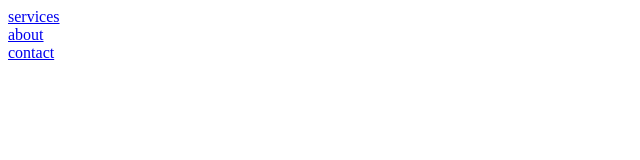
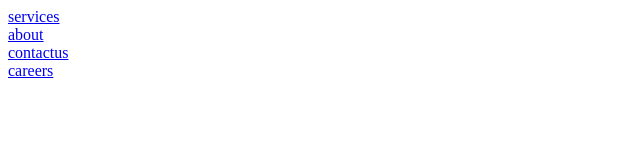
Before and after one commit to pnareshyada/monolithik, a plain HTML site: page index.html in a window 1280 px wide. Shown: the full height of the page, 0-640 px from the left. Drawn offline with Linux system fonts and the light colour scheme.

Commit message:
adding careers

```diff
--- a/index.html
+++ b/index.html
@@ -1,3 +1,4 @@
 <a href="services.html">services </a> <br>
 <a href="about.html">about </a> <br>
-<a href="contact.html">contact </a> <br>
+<a href="contact.html">contactus </a> <br>
+<a href="careers.html">careers </a> <br>
```
Also changed, not shown: careers.html (added).
